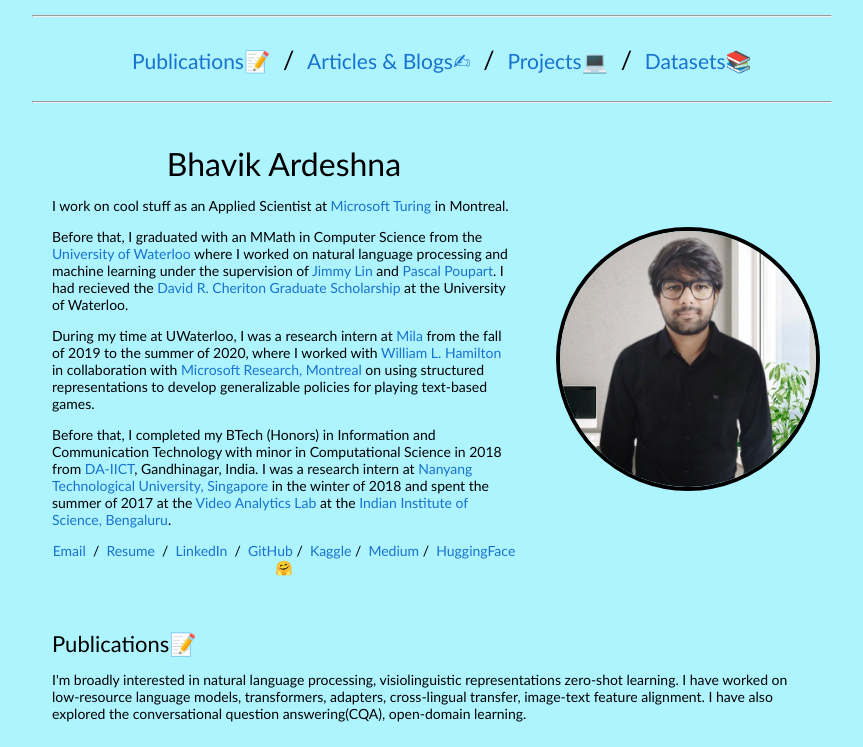
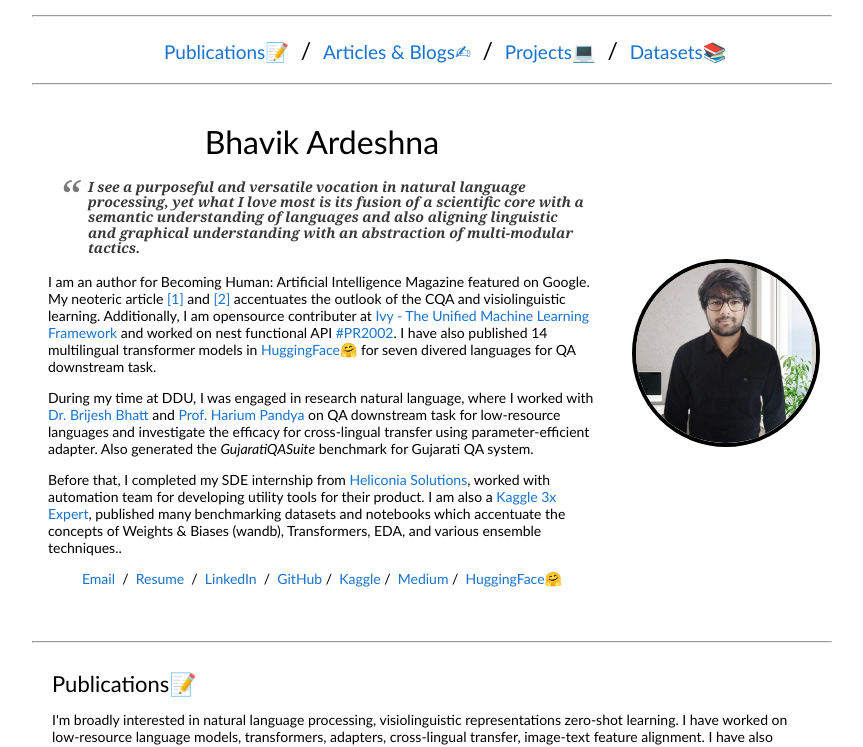
Before and after one commit to Bhavik-Ardeshna/portfolio, a plain HTML site: page index.html in a window 1280 px wide. Shown: the top 747 px of the page, without its empty margins (208-1071 px from the left). Drawn offline with Linux system fonts and the light colour scheme.

Commit message:
FInal commit

```diff
--- a/index.html
+++ b/index.html
@@ -13,7 +13,7 @@
     <!--<link rel="icon" type="image/png" href="images/waterloo_crest.png"> -->
 </head>
 
-<body style="background-color: rgb(174, 244, 255);">
+<body style="background-color: rgb(255, 255, 255);">
     <table
         style="width:100%;max-width:800px;border:0px;border-spacing:0px;border-collapse:separate;margin-right:auto;margin-left:auto;">
         <tbody>
@@ -22,11 +22,11 @@
                     <table style="width:100%;border:0px;border-spacing:0px;border-collapse:separate;margin-right:auto;margin-left:auto;">
                         <tbody>
                             <hr>
-                            <div style="padding:20px;width:100%;vertical-align:middle;font-size:25px;margin-left:10%;">
-                                <a style="font-size:21px" href="#Publications">Publications📝</a> &nbsp/&nbsp
-                                <a style="font-size:21px" href="#Articles&Blogs">Articles & Blogs✍</a> &nbsp/&nbsp
-                                <a style="font-size:21px" href="#Projects">Projects💻</a> &nbsp/&nbsp
-                                <a style="font-size:21px" href="#Datasets">Datasets📚</a>
+                            <div style="padding:12px;width:100%;vertical-align:middle;font-size:23px;margin-left:15%;">
+                                <a style="font-size:19px" href="#Publications">Publications📝</a> &nbsp/&nbsp
+                                <a style="font-size:19px" href="#Articles&Blogs">Articles & Blogs✍</a> &nbsp/&nbsp
+                                <a style="font-size:19px" href="#Projects">Projects💻</a> &nbsp/&nbsp
+                                <a style="font-size:19px" href="#Datasets">Datasets📚</a>
                             </div>
                             <hr>
                         </tbody>
@@ -35,41 +35,20 @@
                         style="width:100%;border:0px;border-spacing:0px;border-collapse:separate;margin-right:auto;margin-left:auto;">
                         <tbody>
                             <tr style="padding:0px">
-                                <td style="padding:2.5%;width:63%;vertical-align:middle">
+                                <td style="padding:2%;width:63%;vertical-align:middle">
                                     <p style="text-align:center">
                                         <name>Bhavik Ardeshna</name>
                                     </p>
-                                    <p> I work on cool stuff as an Applied Scientist at <a
-                                            href="https://msturing.org/">Microsoft Turing</a> in Montreal.
+                                    <p> <blockquote><b>I see a purposeful and versatile vocation in natural language processing, yet what I love most is its fusion of a scientific core with a semantic understanding of languages and also aligning linguistic and graphical understanding with an abstraction of multi-modular tactics.</b></blockquote>
                                     </p>
                                     <p>
-                                        Before that, I graduated with an MMath in Computer Science from the <a
-                                            href="https://www.uwaterloo.ca">University of Waterloo</a> where I worked on
-                                        natural language processing and machine learning under the supervision of <a
-                                            href="https://cs.uwaterloo.ca/~jimmylin/">Jimmy Lin</a> and <a
-                                            href="https://cs.uwaterloo.ca/~ppoupart/">Pascal Poupart</a>. I had recieved
-                                        the <a
-                                            href="https://cs.uwaterloo.ca/current-graduate-students/funding-and-awards/david-r-cheriton-graduate-scholarship">David
-                                            R. Cheriton Graduate Scholarship</a> at the University of Waterloo.
+                                        I am an author for Becoming Human: Artificial Intelligence Magazine featured on Google. My neoteric article <a href="#article1">[1]</a> and <a href="#article2">[2]</a> accentuates the outlook of the CQA and visiolinguistic learning. Additionally, I am opensource contributer at <a href="https://lets-unify.ai/" target="_blank">Ivy - The Unified Machine Learning Framework</a> and worked on nest functional API <a href="https://github.com/unifyai/ivy/pull/2002" target="_blank">#PR2002</a>. I have also published 14 multilingual transformer models in <a href="https://huggingface.co/bhavikardeshna" target="_blank">HuggingFace🤗</a> for seven divered languages for QA downstream task.
+
                                     </p>
-                                    <p>During my time at UWaterloo, I was a research intern at <a
-                                            href=https://www.mila.quebec"">Mila </a> from the fall of 2019 to the summer
-                                            of 2020, where I worked with <a
-                                            href="https://www.cs.mcgill.ca/~wlh/">William L.
-                                            Hamilton</a> in
-                                        collaboration with <a
-                                            href="https://www.microsoft.com/en-us/research/lab/microsoft-research-montreal/projects/">Microsoft
-                                            Research, Montreal</a> on using structured representations to develop
-                                        generalizable policies for playing text-based games.</p>
+                                    <p>During my time at DDU, I was engaged in research natural language, where I worked with <a
+                                            href="https://scholar.google.com/citations?user=aEkOFcUAAAAJ&hl=en" target="_blank">Dr. Brijesh Bhatt</a> and <a href="https://scholar.google.com/citations?user=cXw0BegAAAAJ&hl=en" target="_blank">Prof. Harium Pandya</a> on QA downstream task for low-resource languages and investigate the efficacy for cross-lingual transfer using parameter-efficient adapter. Also generated the <em>GujaratiQASuite</em> benchmark for Gujarati QA system.</p>
                                     <p>
-                                        Before that, I completed my BTech (Honors) in Information and Communication
-                                        Technology with minor in Computational Science in 2018 from <a
-                                            href="http://www.daiict.ac.in">DA-IICT</a>, Gandhinagar, India. I was a
-                                        research intern at <a href="https://www.ntu.edu.sg">Nanyang Technological
-                                            University, Singapore</a> in the winter of 2018 and spent the summer of 2017
-                                        at the <a href="http://val.serc.iisc.ernet.in/valweb/">Video Analytics Lab</a>
-                                        at the <a href="https://www.iisc.ac.in/">Indian Institute of Science,
-                                            Bengaluru</a>.
+                                        Before that, I completed my SDE internship from <a href="https://heliconia.io/">Heliconia Solutions</a>, worked with automation team for developing utility tools for their product. I am also a <a href="https://www.kaggle.com/bhavikardeshna">Kaggle 3x Expert</a>, published many benchmarking datasets and notebooks which accentuate the concepts of Weights & Biases (wandb), Transformers, EDA, and various ensemble techniques..
                                     </p>
                                     <p style="text-align:center">
                                         <a href="mailto:ardeshnabhavik@gmail.com">Email</a> &nbsp/&nbsp
@@ -91,6 +70,7 @@
                     </table>
 
 
+                    <br><hr>
 
                     <table id="Publications" style="width:100%;border:0px;border-spacing:0px;border-collapse:separate;margin-right:auto;margin-left:auto;">
                         <tbody>
@@ -166,6 +146,7 @@
                         </tbody>
                     </table>
 
+                    <br><hr>
 
                     <table id="Articles&Blogs"
                         style="width:100%;border:0px;border-spacing:0px;border-collapse:separate;margin-right:auto;margin-left:auto;">
@@ -173,9 +154,9 @@
                             <tr>
                                 <td style="padding:20px;width:100%;vertical-align:middle">
                                     <heading>Articles & Blogs✍</heading>
-                                    <p>
+                                    <!-- <p>
                                         I'm broadly interested in natural language processing, visiolinguistic representations zero-shot learning. I have worked on low-resource language models, transformers, adapters, cross-lingual transfer, image-text feature alignment. I have also explored the conversational question answering(CQA), open-domain learning.
-                                    </p>
+                                    </p> -->
                                 </td>
                             </tr>
                         </tbody>
@@ -184,7 +165,7 @@
                         style="width:100%;border:0px;border-spacing:0px;border-collapse:separate;margin-right:auto;margin-left:auto;">
                         <tbody>
 
-                            <tr>
+                            <tr id="article1">
                                 <td style="padding:20px;width:25%;vertical-align:middle">
                                     <img src="image/coqa.png" alt="fast-texture" width="160" height="120">
                                 </td>
@@ -206,7 +187,7 @@
                                 </td>
                             </tr>
 
-                            <tr>
+                            <tr id="article2">
                                 <td style="padding:20px;width:25%;vertical-align:middle">
                                     <img src="image/visiolinguistic.png" alt="fast-texture" width="160" height="120">
                                 </td>
@@ -229,6 +210,7 @@
                             </tr>
                         </tbody>
                     </table>
+                    <br><hr>
 
                     <table id="Projects"
                     style="width:100%;border:0px;border-spacing:0px;border-collapse:separate;margin-right:auto;margin-left:auto;">
@@ -236,9 +218,9 @@
                             <tr>
                                 <td style="padding:20px;width:100%;vertical-align:middle">
                                     <heading>Projects💻</heading>
-                                    <p>
+                                    <!-- <p>
                                         I'm broadly interested in natural language processing, visiolinguistic representations zero-shot learning. I have worked on low-resource language models, transformers, adapters, cross-lingual transfer, image-text feature alignment. I have also explored the conversational question answering(CQA), open-domain learning.
-                                    </p>
+                                    </p> -->
                                 </td>
                             </tr>
                         </tbody>
@@ -349,16 +331,16 @@
                             </tr>
                         </tbody>
                     </table>
-
+                    <br><hr>
                     <table id="Datasets"
                     style="width:100%;border:0px;border-spacing:0px;border-collapse:separate;margin-right:auto;margin-left:auto;">
                         <tbody>
                             <tr>
                                 <td style="padding:20px;width:100%;vertical-align:middle">
                                     <heading>Datasets📚</heading>
-                                    <p>
+                                    <!-- <p>
                                         I'm broadly interested in natural language processing, visiolinguistic representations zero-shot learning. I have worked on low-resource language models, transformers, adapters, cross-lingual transfer, image-text feature alignment. I have also explored the conversational question answering(CQA), open-domain learning.
-                                    </p>
+                                    </p> -->
                                 </td>
                             </tr>
                         </tbody>
--- a/stylesheet.css
+++ b/stylesheet.css
@@ -1,4 +1,38 @@
 /* latin-ext */
+blockquote {
+  font-family: Georgia, serif;
+  font-size: 14px;
+  font-style: italic;
+  width: 500px;
+  margin: 0.25em 0;
+  padding: 0.25em 40px;
+  line-height: 1.1;
+  position: relative;
+  color: #383838;
+}
+
+blockquote:before {
+  display: block;
+  padding-left: 10px;
+  content: "\201C";
+  font-size: 45px;
+  position: absolute;
+  left: 1px;
+  top: -5px;
+  color: #7a7a7a;
+}
+
+blockquote cite {
+  color: #999999;
+  font-size: 10px;
+  display: block;
+  margin-top: 5px;
+}
+
+blockquote cite:before {
+  content: "\2014 \2009";
+}
+
 @font-face {
     font-family: 'Lato';
     font-style: italic;
```
